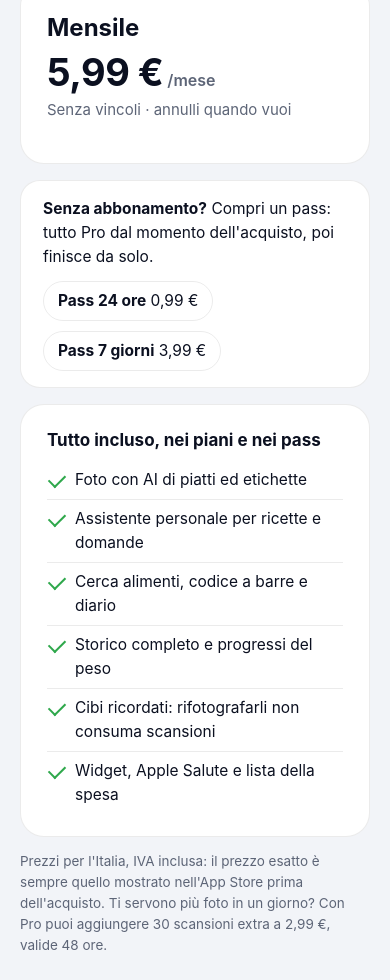
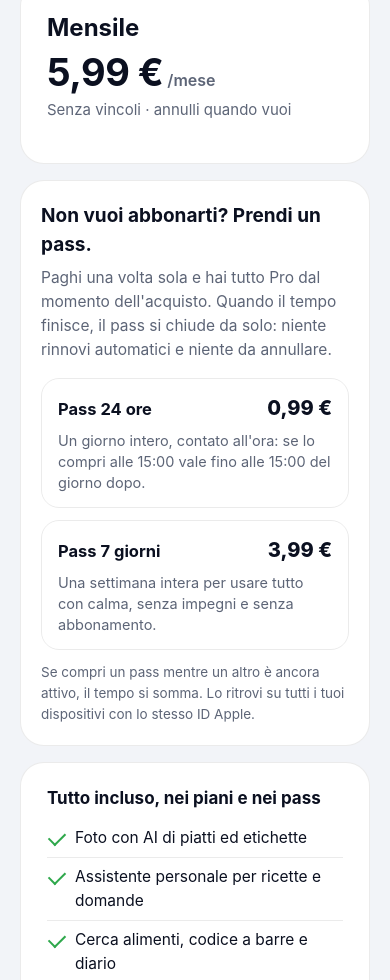
Before and after one commit to nutryseai-app/nutryse-sito, a plain HTML site: page index.html in a window 390 px wide. Shown: the part 5725-6705 px from the top of the page. Drawn offline with Linux system fonts and the light colour scheme.

Commit message:
Add files via upload

```diff
--- a/index.html
+++ b/index.html
@@ -77,8 +77,15 @@ h2{font-size:clamp(30px,4vw,44px);line-height:1.1;letter-spacing:-.8px;margin:10
 .plan li:first-child{border-top:none}
 .price{display:flex;align-items:baseline;gap:4px;margin:6px 0 2px}.price b{font-size:38px;line-height:1.1;letter-spacing:-.5px}.price span{color:var(--muted);font-size:16px;font-weight:600}
 .plan .pr strong{color:var(--text)}
-.pass{display:flex;flex-wrap:wrap;gap:12px 24px;align-items:center;justify-content:space-between;background:var(--card);border:1px solid var(--line);border-radius:20px;padding:16px 22px;margin-top:16px;max-width:860px;font-size:15.5px}
-.pass .pp{display:flex;gap:10px;flex-wrap:wrap}.pass .pp span{border:1px solid var(--line);border-radius:99px;padding:7px 14px;white-space:nowrap}
+.pass{background:var(--card);border:1px solid var(--line);border-radius:24px;padding:22px 26px;margin-top:16px;max-width:860px}
+.pass h3{margin:0;font-size:19px}
+.pass-sub{color:var(--muted);font-size:15.5px;margin:6px 0 16px;max-width:640px}
+.pass-grid{display:grid;grid-template-columns:1fr 1fr;gap:12px}
+.pass-card{border:1px solid var(--line);border-radius:18px;padding:14px 16px}
+.pass-top{display:flex;justify-content:space-between;align-items:baseline;gap:10px}
+.pass-top b{font-size:16.5px}.pass-top span{font-size:20px;font-weight:800;white-space:nowrap}
+.pass-card p{margin:6px 0 0;color:var(--muted);font-size:14.5px;line-height:1.45}
+.pass-note{color:var(--muted);font-size:13.5px;margin:12px 0 0}
 .incl{background:var(--card);border:1px solid var(--line);border-radius:24px;padding:22px 26px;margin-top:16px;max-width:860px}
 .incl h3{margin:0 0 8px;font-size:17px}
 .incl ul{list-style:none;padding:0;margin:0;display:grid;grid-template-columns:1fr 1fr;column-gap:24px}
@@ -111,7 +118,7 @@ footer nav{display:flex;flex-wrap:wrap;gap:8px 20px}footer nav a{color:var(--mut
   .hero{grid-template-columns:1fr;padding-top:40px;text-align:left}
   .phones{height:470px;transform:scale(.86);transform-origin:top center;margin-bottom:-60px}
   .p1{left:calc(50% - 250px)}.p2{right:calc(50% - 250px)}
-  .grid,.steps,.priv{grid-template-columns:1fr}.plans{grid-template-columns:1fr}.incl ul{grid-template-columns:1fr}.incl li:nth-child(2){border-top:1px solid var(--line)}
+  .grid,.steps,.priv{grid-template-columns:1fr}.plans{grid-template-columns:1fr}.pass-grid{grid-template-columns:1fr}.pass{padding:20px}.incl ul{grid-template-columns:1fr}.incl li:nth-child(2){border-top:1px solid var(--line)}
   section{padding:50px 0}
 }
 @media (max-width:420px){.phones{transform:scale(.72);margin-bottom:-140px}}
@@ -269,8 +276,19 @@ footer nav{display:flex;flex-wrap:wrap;gap:8px 20px}footer nav a{color:var(--mut
         <div class="pr">Senza vincoli · annulli quando vuoi</div></div>
     </div>
     <div class="pass">
-      <div><b>Senza abbonamento?</b> Compri un pass: tutto Pro dal momento dell'acquisto, poi finisce da solo.</div>
-      <div class="pp"><span><b>Pass 24 ore</b> 0,99 €</span><span><b>Pass 7 giorni</b> 3,99 €</span></div>
+      <h3>Non vuoi abbonarti? Prendi un pass.</h3>
+      <p class="pass-sub">Paghi una volta sola e hai tutto Pro dal momento dell'acquisto. Quando il tempo finisce, il pass si chiude da solo: niente rinnovi automatici e niente da annullare.</p>
+      <div class="pass-grid">
+        <div class="pass-card">
+          <div class="pass-top"><b>Pass 24 ore</b><span>0,99 €</span></div>
+          <p>Un giorno intero, contato all'ora: se lo compri alle 15:00 vale fino alle 15:00 del giorno dopo.</p>
+        </div>
+        <div class="pass-card">
+          <div class="pass-top"><b>Pass 7 giorni</b><span>3,99 €</span></div>
+          <p>Una settimana intera per usare tutto con calma, senza impegni e senza abbonamento.</p>
+        </div>
+      </div>
+      <p class="pass-note">Se compri un pass mentre un altro è ancora attivo, il tempo si somma. Lo ritrovi su tutti i tuoi dispositivi con lo stesso ID Apple.</p>
     </div>
     <div class="incl">
       <h3>Tutto incluso, nei piani e nei pass</h3>
--- a/sitemap.xml
+++ b/sitemap.xml
@@ -1,7 +1,7 @@
 <?xml version="1.0" encoding="UTF-8"?>
 <urlset xmlns="http://www.sitemaps.org/schemas/sitemap/0.9">
-  <url><loc>https://nutryseai-app.github.io/nutryse-sito/</loc><lastmod>2026-11-05</lastmod><priority>1.0</priority></url>
-  <url><loc>https://nutryseai-app.github.io/nutryse-sito/privacy.html</loc><lastmod>2026-11-04</lastmod><priority>0.5</priority></url>
-  <url><loc>https://nutryseai-app.github.io/nutryse-sito/termini.html</loc><lastmod>2026-11-04</lastmod><priority>0.5</priority></url>
+  <url><loc>https://nutryseai-app.github.io/nutryse-sito/</loc><lastmod>2026-11-06</lastmod><priority>1.0</priority></url>
+  <url><loc>https://nutryseai-app.github.io/nutryse-sito/privacy.html</loc><lastmod>2026-11-06</lastmod><priority>0.5</priority></url>
+  <url><loc>https://nutryseai-app.github.io/nutryse-sito/termini.html</loc><lastmod>2026-11-06</lastmod><priority>0.5</priority></url>
   <url><loc>https://nutryseai-app.github.io/nutryse-sito/elimina-account.html</loc><lastmod>2026-11-04</lastmod><priority>0.3</priority></url>
 </urlset>
```
Also changed, not shown: elimina-account.html (+1 -1 lines), privacy.html (+4 -4 lines), termini.html (+3 -3 lines).
